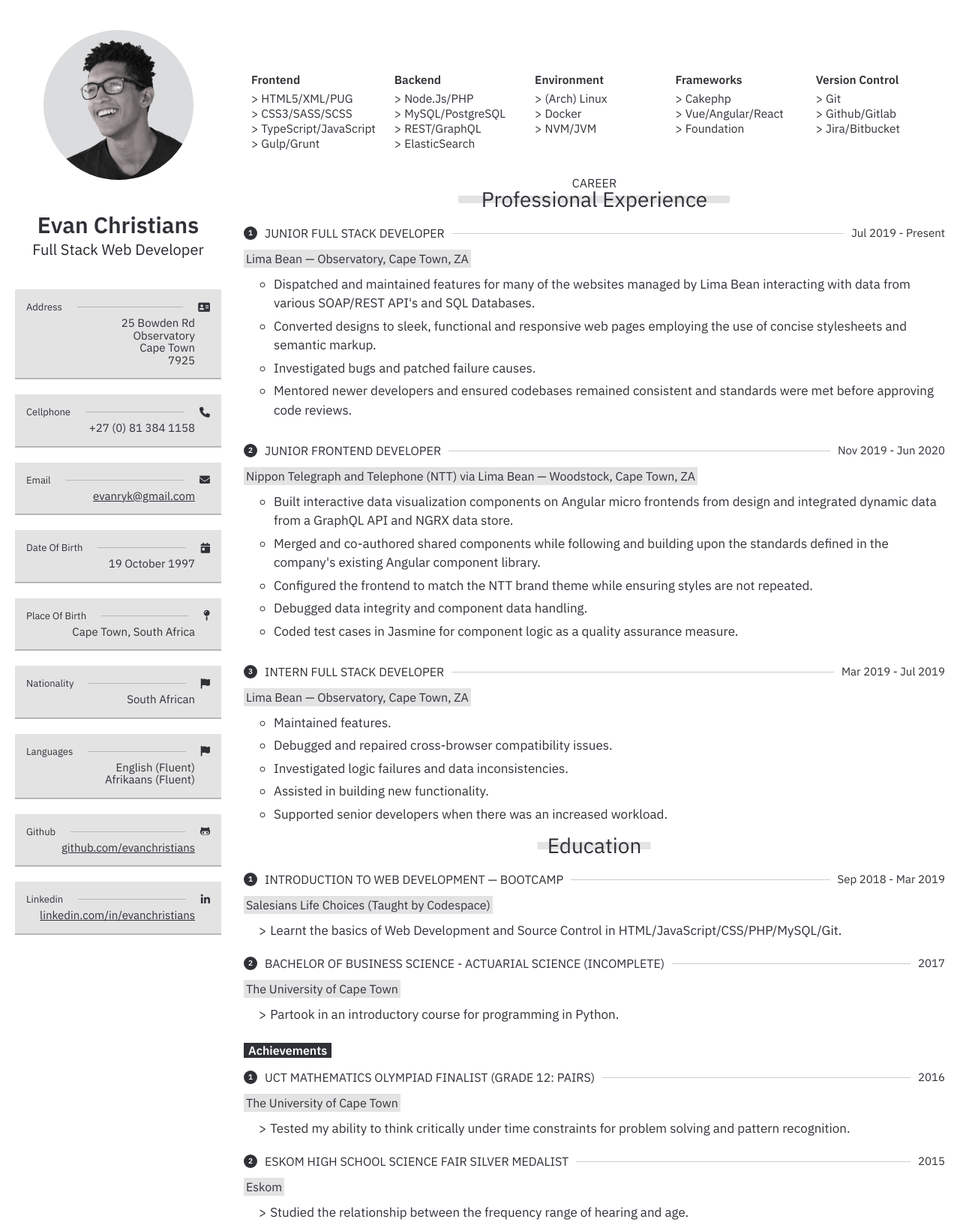
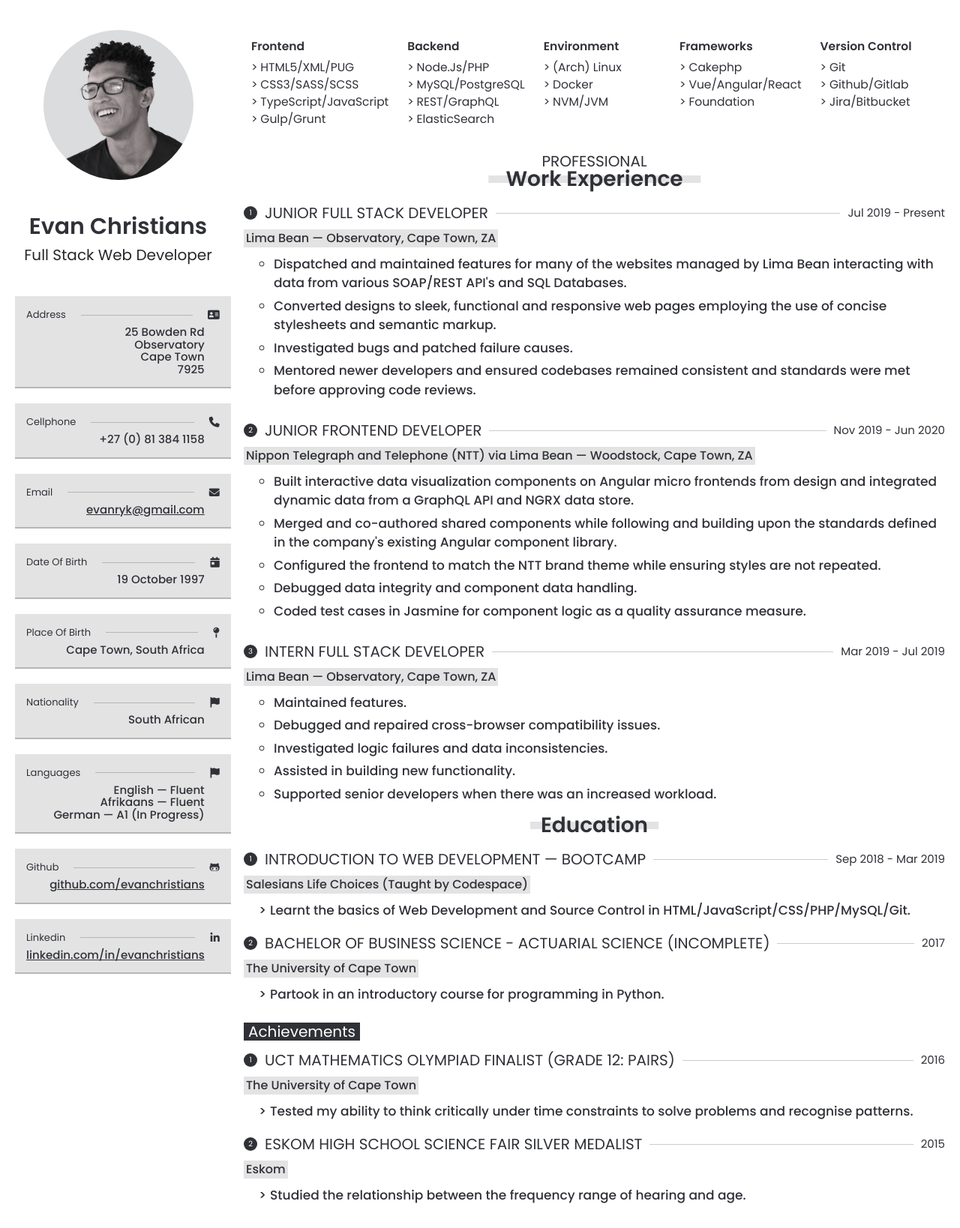
Before and after one commit to evanchristians/resume, a website: page app/index.pug in a window 1280 px wide. Shown: the whole page at 75% size. Drawn offline with nearby package versions, Linux system fonts and the light colour scheme; files that its build step writes are made by us from their sources; files whose address does not match are found by name.

Commit message:
minor updates

```diff
--- a/app/index.pug
+++ b/app/index.pug
@@ -57,8 +57,9 @@ html(lang="en")
                 span Languages
                   .lead-line
                   i.fas.fa-flag
-                p English (Fluent)
-                p Afrikaans (Fluent)
+                p English &mdash; Fluent
+                p Afrikaans &mdash; Fluent
+                p German &mdash; A1 (In Progress)
               .block
                 span Github
                   .lead-line
@@ -72,14 +73,13 @@ html(lang="en")
                 p
                   a(href="https://www.linkedin.com/in/evanchristians/" target="_blank") linkedin.com/in/evanchristians
       main
-        section.about-me
-          .content
-            .about-me-blocks
-              .block
-                //- p.about-me-blurb.centered Developer with a passion for learning, building sleek applications and experience in Full Stack development.
+        //- section.about-me
+        //-   .content
+        //-     .about-me-blocks
+        //-       .block
+        //-         //- p.about-me-blurb.centered Developer with a passion for learning, building sleek applications and experience in Full Stack development.
         section.skills
           .content
-            //- h2 Skills
 
             .skills-lists
               ul.skills-list
@@ -111,8 +111,8 @@ html(lang="en")
                 li.skills-list-item Jira/Bitbucket
         section.career
           .content
-            h4 career
-            h2 Professional Experience
+            h4 Professional
+            h2 Work Experience
 
             .career-blocks
               .block
@@ -199,7 +199,7 @@ html(lang="en")
                       p.education-period 2016
                     p.education-institute The University of Cape Town
                     ul.education-points
-                      li Tested my ability to think critically under time constraints for problem solving and pattern recognition.
+                      li Tested my ability to think critically under time constraints to solve problems and recognise patterns.
 
                   .block
                     .lead
--- a/app/styles/_base.scss
+++ b/app/styles/_base.scss
@@ -10,8 +10,6 @@ body {
   background: $off_white;
   color: $black;
 }
-
-
 
 *, ::after, ::before {
   -webkit-font-smoothing: antialiased;
--- a/app/styles/_components.scss
+++ b/app/styles/_components.scss
@@ -24,7 +24,7 @@ em {
   color: $white;
   font-style: normal;
   text-transform: capitalize;
-  font-weight: 600;
+  font-weight: 400;
   padding: .1rem .3rem;
 
   &.num {
--- a/app/styles/_layout.scss
+++ b/app/styles/_layout.scss
@@ -185,7 +185,7 @@ main {
       font-size: .85rem;
       margin-bottom: .25rem;
       list-style-type: circle;
-      font-weight: 400;
+      font-weight: 500;
     }
   }
 
@@ -193,8 +193,8 @@ main {
     color: $black;
     font-size: 1.4rem;
     margin-bottom: .25rem;
-    font-weight: 400;
     line-height: 1;
+    font-weight: 600;
     position: relative;
 
     &:after {
@@ -210,7 +210,7 @@ main {
   }
 
   h4, h3 {
-    font-size: .8rem;
+    font-size: 1rem;
     font-weight: 400;
     color: $black;
     text-transform: uppercase;
@@ -236,6 +236,7 @@ main {
 
   &-period {
     font-size: .75rem;
+    font-weight: 400;
   }
 
   &-company, &-institute {
--- a/app/styles/_type.scss
+++ b/app/styles/_type.scss
@@ -29,6 +29,6 @@ h3 {
 
 p {
   font-family: $main;
-  font-weight: 400;
+  font-weight: 500;
   font-size: .9rem;
 }
--- a/app/styles/_vars.scss
+++ b/app/styles/_vars.scss
@@ -1,12 +1,12 @@
 // FONTS -----------------------------
 
-@import url("https://fonts.googleapis.com/css2?family=IBM+Plex+Sans:wght@400;600&display=swap");
+@import url('https://fonts.googleapis.com/css2?family=Poppins:wght@400;500;600&display=swap');
 // @import url("https://fonts.googleapis.com/css2?family=Poppins:wght@400;600&display=swap");
 
-$main: 'IBM Plex Sans', sans-serif;
+// $main: 'IBM Plex Sans', sans-serif;
 // $main: -apple-system, BlinkMacSystemFont, "Segoe UI", Roboto, Oxygen, Ubuntu,
   // Cantarell, "Open Sans", "Helvetica Neue", sans-serif;
-// $main: 'Poppins', monospace;
+$main: 'Poppins', monospace;
 
 // EASINGS -------------------------------
 
```
Also changed, not shown: index.html, public/css/main.css.
